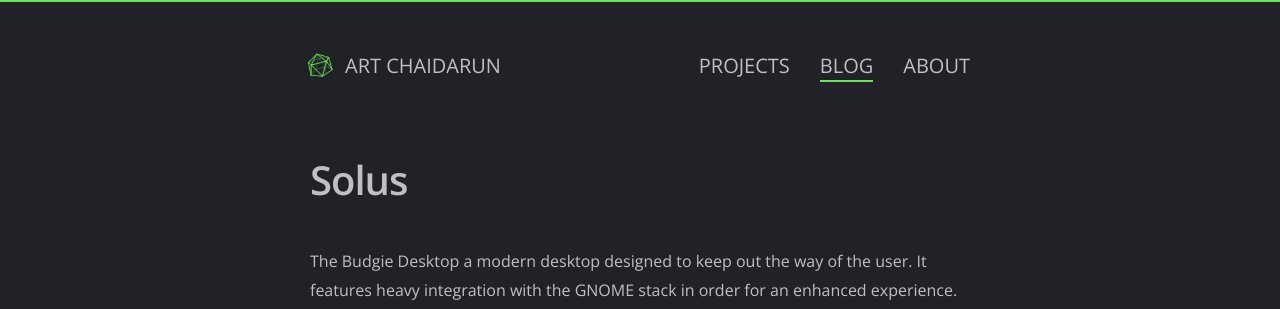
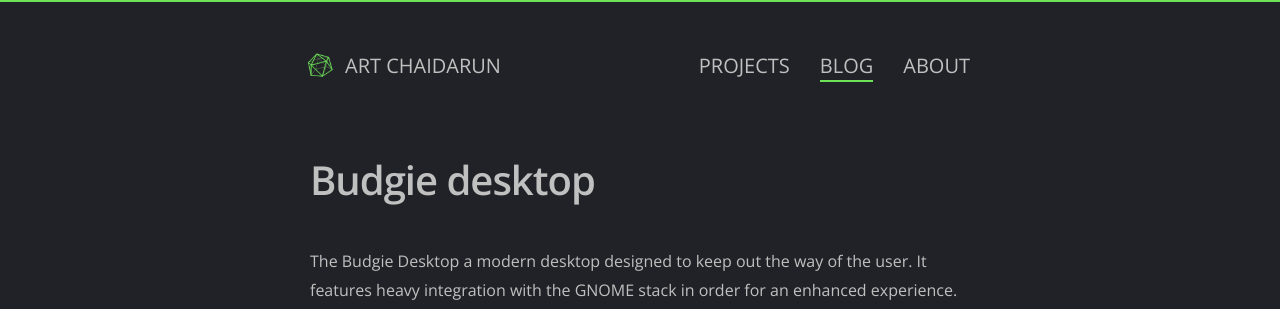
Before and after one commit to Nilsonsoft/nilsonsoft.github.ioBLOG1, a Jekyll site: the page built from blog/_posts/2017-08-06-Budgie-desktop.md, in a window 1280 px wide and 900 px high, cut to the strip 0-309 px from the top of the window. Built offline with Jekyll 4.4.1, drawn with Linux system fonts in a browser that asks for light colours; Markdown is read by kramdown in place of the engine named in the settings; comment, search, counter and statistics services are not loaded.

Commit message:
Add files via upload

```diff
--- a/blog/_posts/2017-08-06-Budgie-desktop.md
+++ b/blog/_posts/2017-08-06-Budgie-desktop.md
@@ -1,8 +1,8 @@
 ---
-description: Eopkg detalhes.
-h1: Solus
+description: Budgie.
+h1: Budgie desktop
 layout: post
-pagetitle: eopkg detalhes
+pagetitle: budgie detalhes
 tags: ["linux"]
 comments: true
 ---
```
